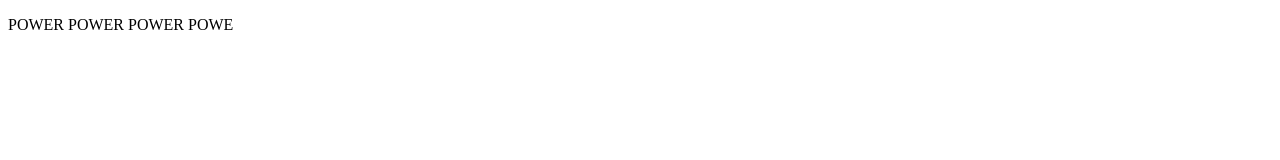
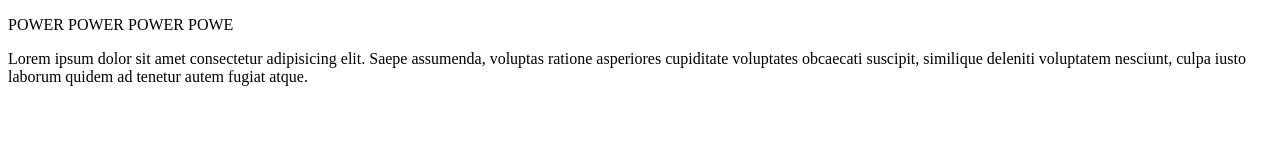
Before and after one commit to BANSEG/Segun-Repo, a plain HTML site: page index.html in a window 1280 px wide. Drawn offline with Linux system fonts and the light colour scheme.

Commit message:
test for praise

```diff
--- a/index.html
+++ b/index.html
@@ -7,5 +7,6 @@
 </head>
 <body>
     <p>POWER POWER POWER POWE</p>
+    <p>Lorem ipsum dolor sit amet consectetur adipisicing elit. Saepe assumenda, voluptas ratione asperiores cupiditate voluptates obcaecati suscipit, similique deleniti voluptatem nesciunt, culpa iusto laborum quidem ad tenetur autem fugiat atque.</p>
 </body>
 </html>
```
